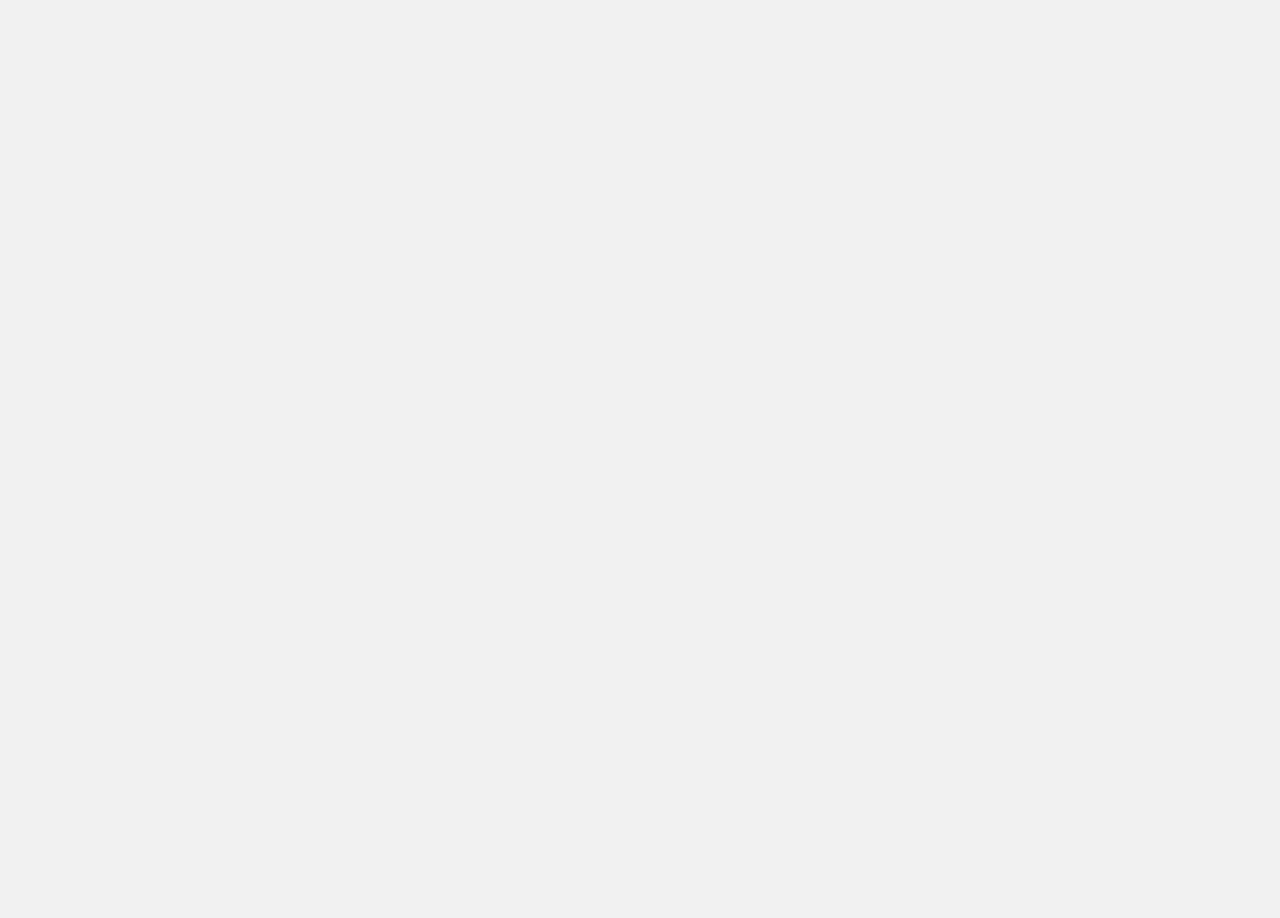
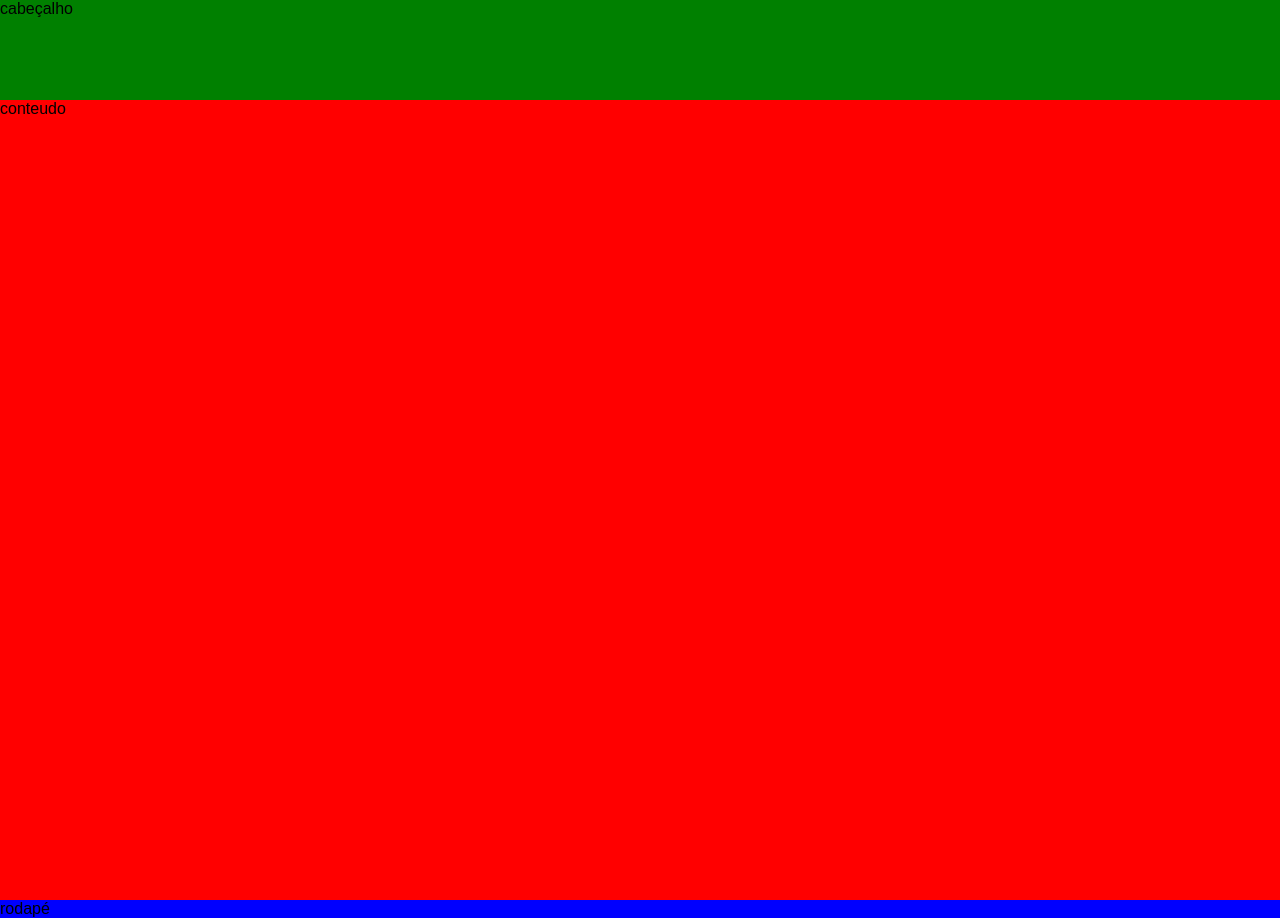
Before and after one commit to hellysamar/Estudos_CSS_Grid, a plain HTML site: page alura-store/index.html in a window 1280 px wide. Before the commit the page ends 800 px from the top, so only its background shows below. Drawn offline with Linux system fonts and the light colour scheme.

Commit message:
definindo Layout base

```diff
--- a/alura-store/assets/css/style.css
+++ b/alura-store/assets/css/style.css
@@ -2,13 +2,25 @@
     background: #f1f1f1;
     display: grid;
     font-family: Arial, Helvetica, sans-serif;
+    grid-template-areas:
+        "cabecalho"
+        "conteudo"
+        "rodape";
+    grid-template-columns: auto;
+    grid-template-rows: 100px 100vh auto;
 }
 
 .cabecalho {
+    background: green;
+    grid-area: cabecalho;
 }
 
 .conteudo {
+    background: red;
+    grid-area: conteudo;
 }
 
 .rodape {
+    background: blue;
+    grid-area: rodape;
 }
--- a/alura-store/index.html
+++ b/alura-store/index.html
@@ -10,9 +10,9 @@
     <link href="./assets/css/style.css" rel="stylesheet">
 </head>
 <body class="app">
-    <header class="cabecalho"></header>
-    <main class="conteudo"></main>
-    <footer class="rodape"></footer>
+    <header class="cabecalho">cabeçalho</header>
+    <main class="conteudo">conteudo</main>
+    <footer class="rodape">rodapé</footer>
     <script src="./assets/js/fontawesome.all.min.js"></script>
 </body>
 </html>
```
